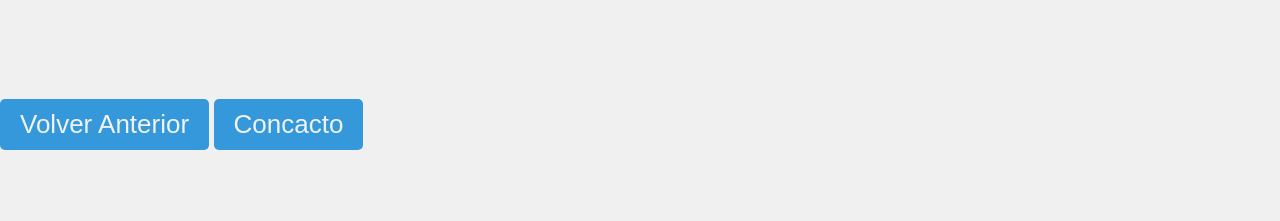
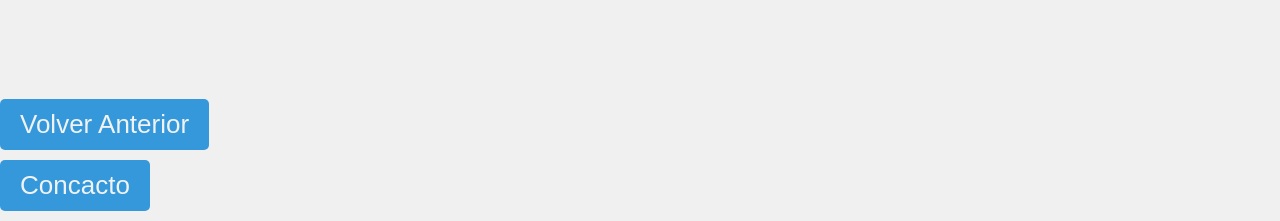
Before and after one commit to Natta7/Proyecto, a plain HTML site: page info.html in a window 1280 px wide. Shown: the part 650-871 px from the top of the page. Before the commit the page ends 810 px from the top, so only its background shows below. Drawn offline with Linux system fonts and the light colour scheme.

Commit message:
bug info

```diff
--- a/info.html
+++ b/info.html
@@ -34,17 +34,25 @@
     <footer>
         <!-- Botón para reml -->
         <button class="button" onclick="redirigirAInfo()">Volver Anterior</button>
-        <button class="button" onclick="redirigirAInfo()">Concacto</button>
+
         <script>
             function redirigirAInfo() {
                 // Cambia la ubicación de la ventana a info.html
                 window.location.href = "index.html";
             }
-            function redirigirAInfo() {
-                    // Cambia la ubicación de la ventana a info.html
-                    window.location.href = "contacto.html";
-                }
+
         </script>
+
+<footer>
+    <!-- Botón para reml -->
+
+    <button class="button" onclick="redirigirAInfo()">Concacto</button>
+    <script>
+        function redirigirAInfo() {
+                // Cambia la ubicación de la ventana a info.html
+                window.location.href = "contacto.html";
+            }
+    </script>
 
 </body>
 
```
